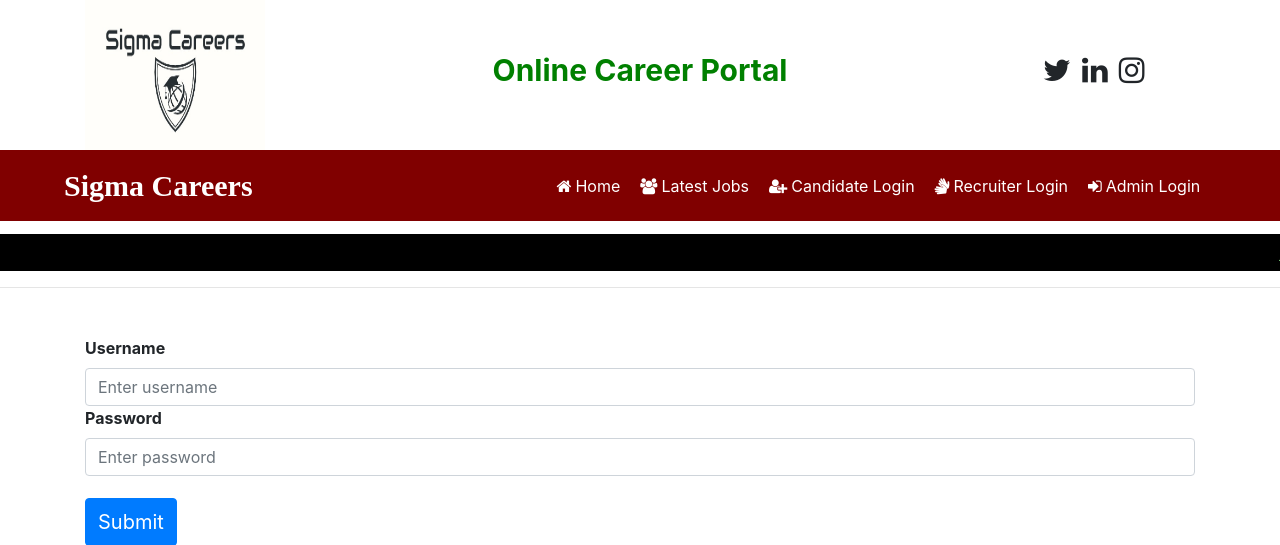
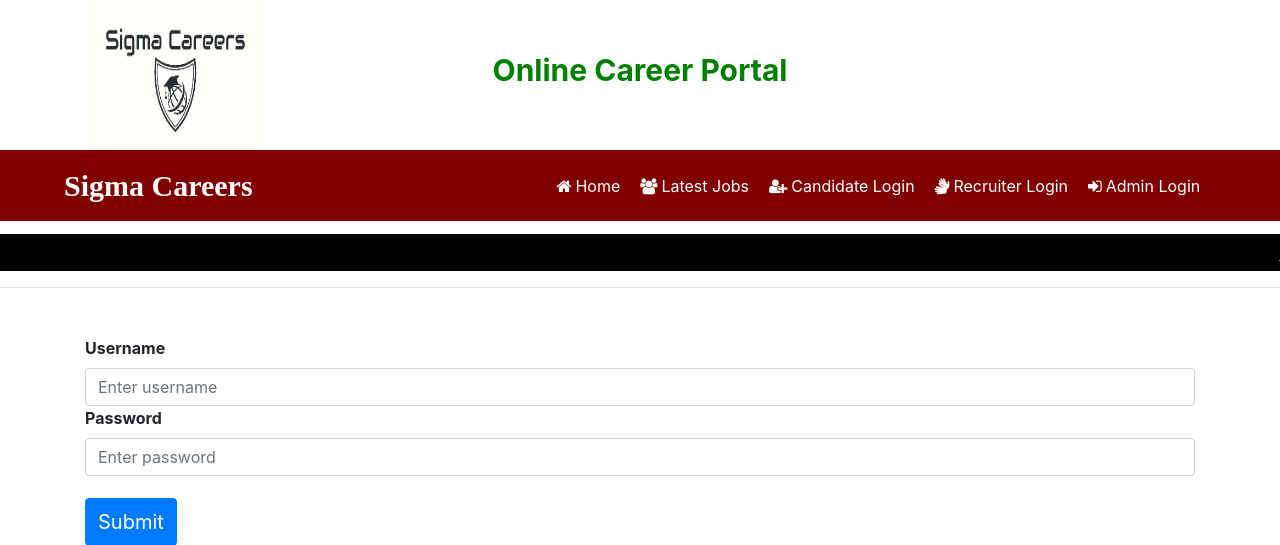
Before and after one commit to VigneshP-03/sigmacareers, a Django app: page /admin_login in a window 1280 px wide. Shown: the top 545 px of the page. Run offline with Django 3.2, Linux system fonts and the light colour scheme.

Commit message:
Update navigation.html

```diff
--- a/job/templates/navigation.html
+++ b/job/templates/navigation.html
@@ -27,13 +27,6 @@
                         <span style="color: green">Online Career Portal</span>
                     </span>
                 </div>
-                <div class="col-sm-3 mt-5" style="padding-left: 10%">
-                    <span style="font-weight: bold; font-size: 30px;">
-                        <span><i class="fa fa-twitter pl-1"></i></span>
-                        <span><i class="fa fa-linkedin pl-1"></i></span>
-                        <span><i class="fa fa-instagram pl-1"></i></span>
-                    </span>
-                </div>
             </div>
         </div>
 
```
